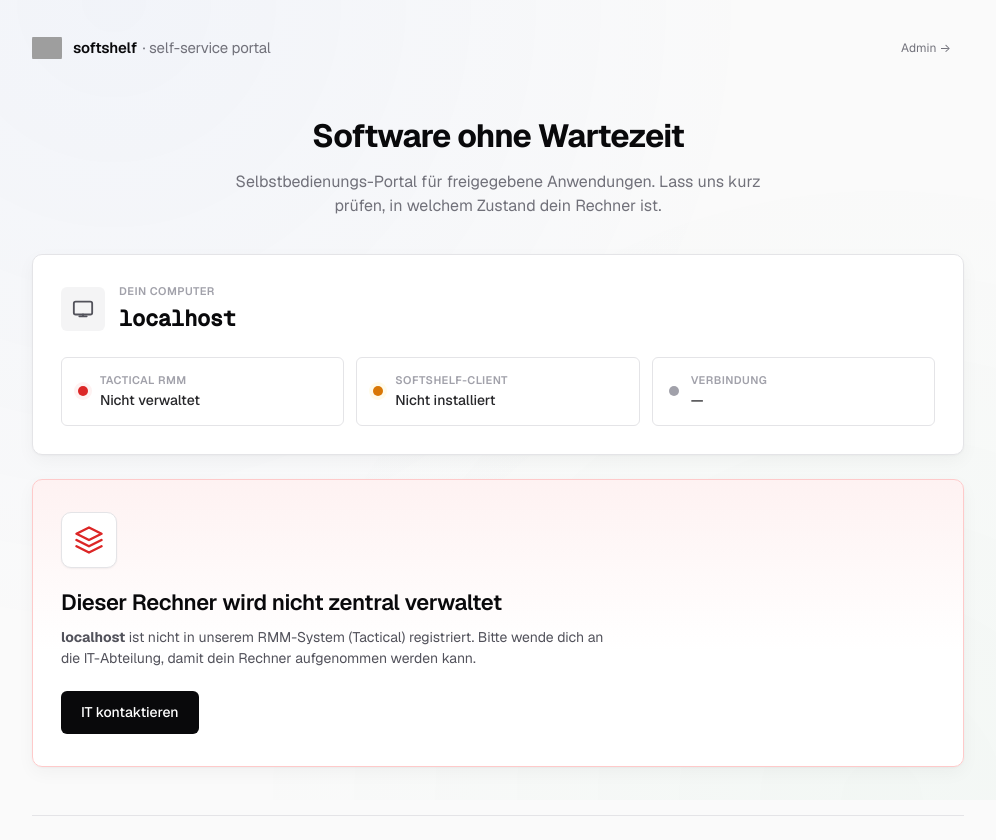
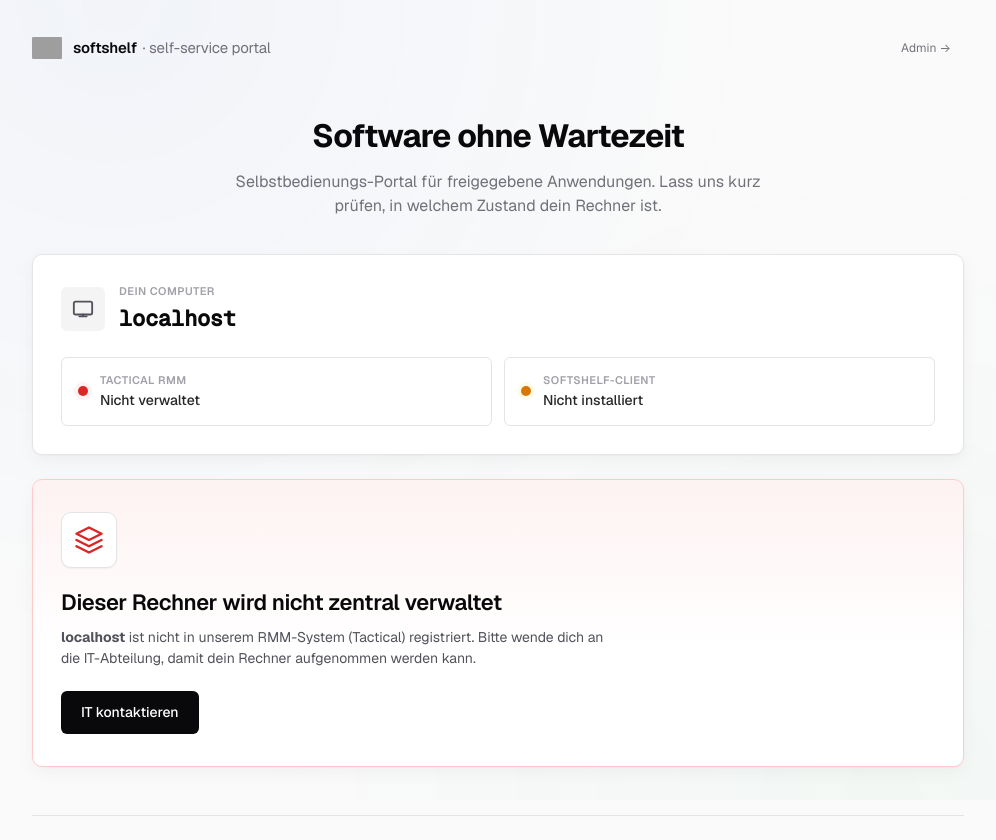
Before and after one commit to jedijarrus/softshelf, a FastAPI app: page / in a window 1280 px wide. Shown: the top 840 px of the page, without its empty margins (142-1138 px from the left). Run offline with FastAPI, Linux system fonts and the light colour scheme; data that the repository does not hold is empty; parts of the project's set-up code (start-up, migrations or seed data) failed here and were passed over; some libraries are stand-ins or nearby versions; grey boxes are pictures that could not be loaded.

Commit message:
ui: remove connection status

```diff
--- a/proxy/templates/landing.html
+++ b/proxy/templates/landing.html
@@ -389,13 +389,6 @@ footer.foot a:hover { color: var(--fg); }
         <div class="status-value" id="val-softshelf">—</div>
       </div>
     </div>
-    <div class="status-item">
-      <div class="status-dot muted" id="dot-online"></div>
-      <div class="status-text">
-        <div class="status-label">Verbindung</div>
-        <div class="status-value" id="val-online">—</div>
-      </div>
-    </div>
   </div>
 </div>
 
@@ -472,16 +465,6 @@ function showStatusGrid(s) {
     setVal('val-softshelf', 'Nicht installiert');
   }
 
-  if (s.kiosk_online) {
-    setDot('dot-online', 'ok');
-    setVal('val-online', 'Online');
-  } else if (s.in_softshelf) {
-    setDot('dot-online', 'warn');
-    setVal('val-online', 'Letzter Kontakt: ' + (s.last_seen || '—'));
-  } else {
-    setDot('dot-online', 'muted');
-    setVal('val-online', '—');
-  }
 }
 
 function renderResult(s) {
```
